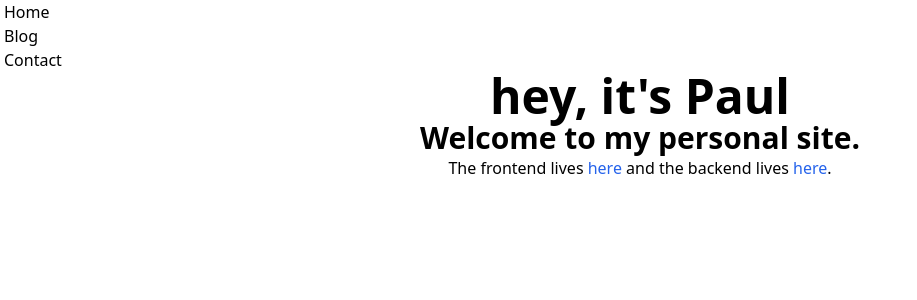
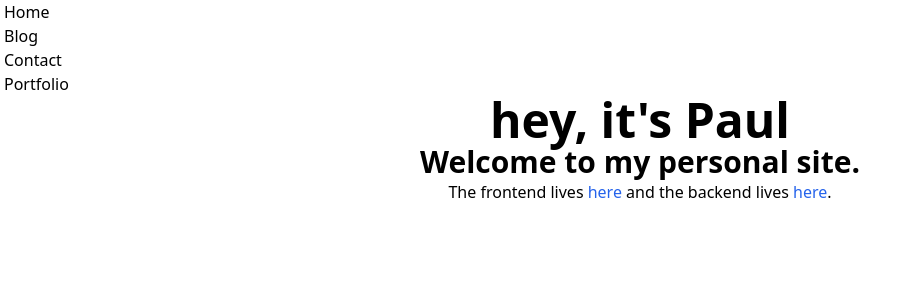
Before and after one commit to heyitspaul/heyitspaul.dev, a SvelteKit app: page / in a window 1280 px wide. Shown: the top 300 px of the page, without its empty margins (0-917 px from the left). Built offline with nearby package versions, Linux system fonts and the light colour scheme.

Commit message:
Create portfolio link

```diff
--- a/src/routes/+layout.svelte
+++ b/src/routes/+layout.svelte
@@ -14,6 +14,10 @@
         {
             name: 'Contact',
             link: '/contact'
+        },
+        {
+            name: 'Portfolio',
+            link: '/portfolio'
         }
     ];
 </script>
```
